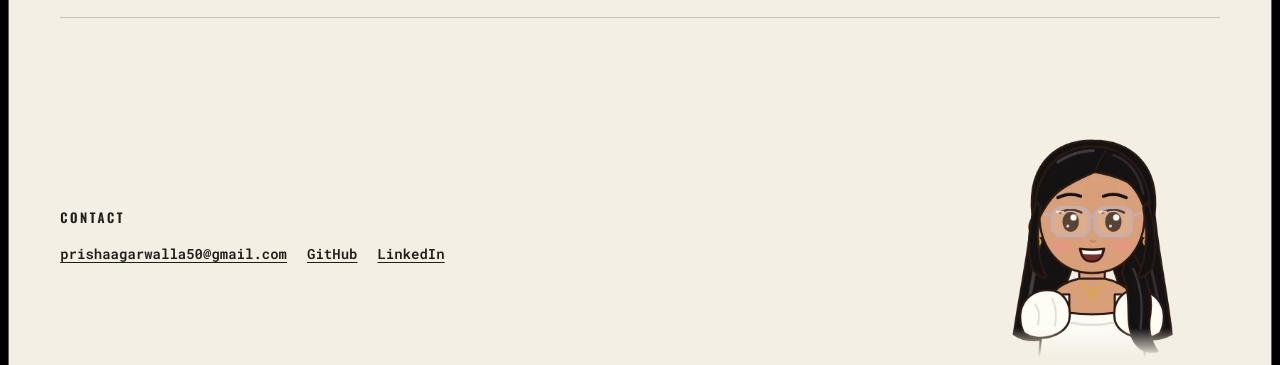
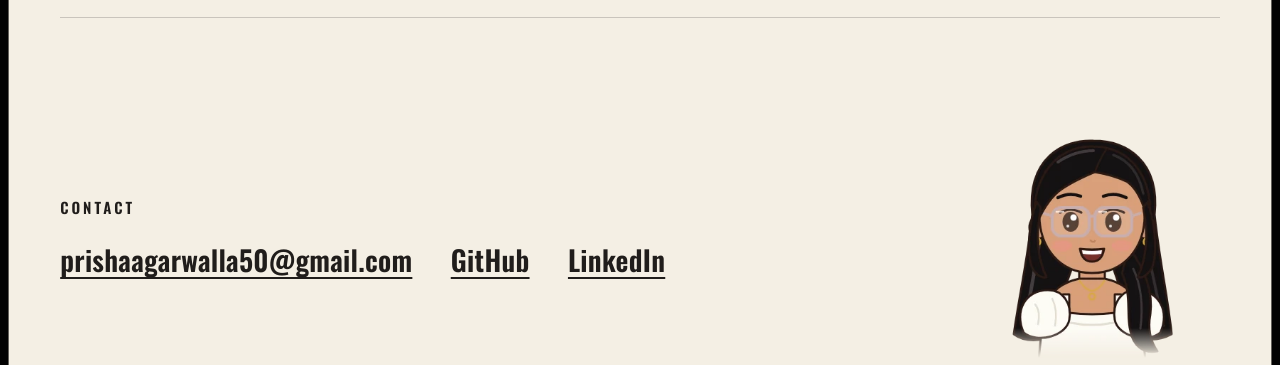
Before and after one commit to PrishaTHE-PRO/Portfolio, a website built with Vite: page about.html in a window 1280 px wide. Shown: the part 435-800 px from the top of the page. Built offline with nearby package versions, Linux system fonts and the light colour scheme.

Commit message:
Scale up the Contact block on the About page
It read as a footnote under the intro at body size. The links now use
the condensed face at the same scale as the Contact page's own list, so
the two match.

Co-Authored-By: Claude Opus 5 <noreply@anthropic.com>

```diff
--- a/src/styles/about.scss
+++ b/src/styles/about.scss
@@ -118,6 +118,26 @@ a {
   justify-content: space-between;
   gap: 24px;
   padding-top: 0;
+
+  // Scaled up to carry the same weight as the Contact page's own list,
+  // rather than reading as a footnote under the intro.
+  h2 {
+    font-size: 15px;
+    margin-bottom: 24px;
+  }
+
+  .about__links {
+    gap: 14px clamp(22px, 3vw, 42px);
+
+    a {
+      font-family: $font-condensed;
+      font-size: clamp(19px, 2.3vw, 28px);
+      letter-spacing: 0.01em;
+      line-height: 1.2;
+      word-break: break-word;
+      text-underline-offset: 5px;
+    }
+  }
 }
 
 .about__contact {
```
